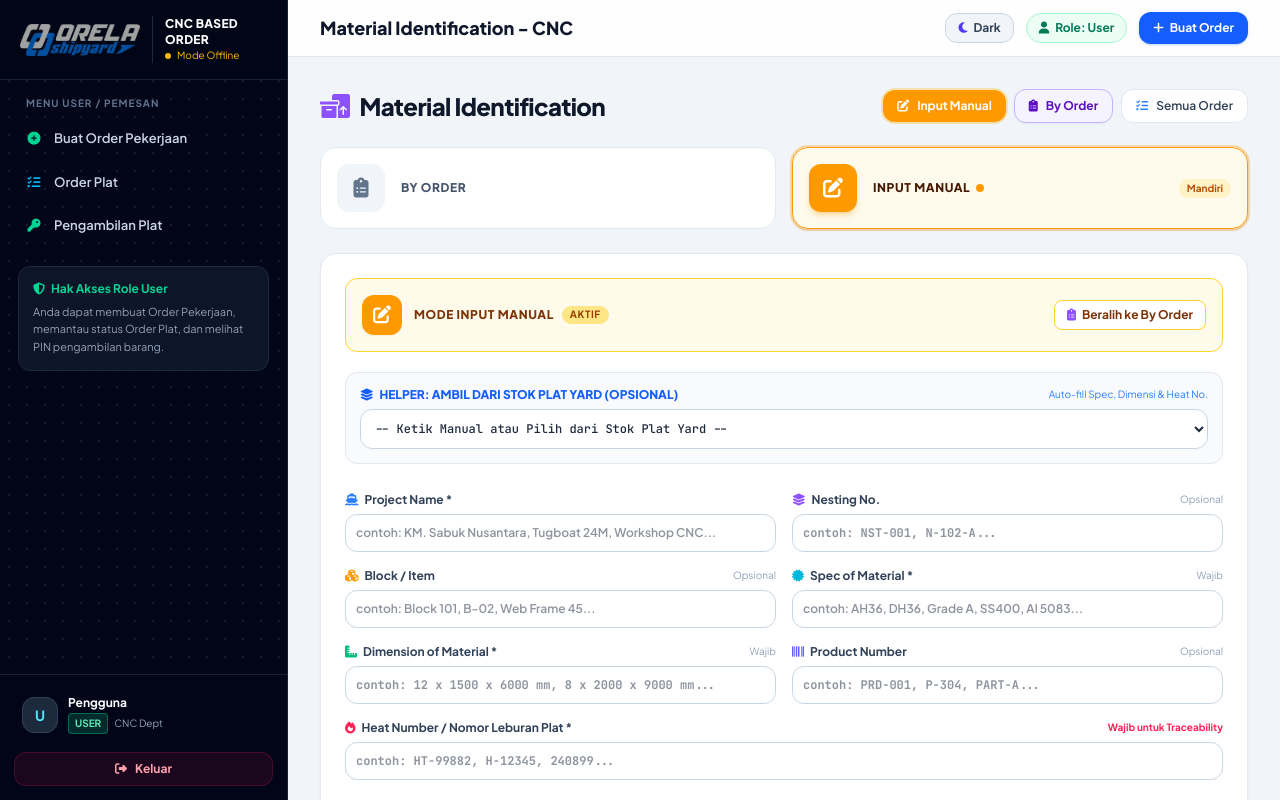
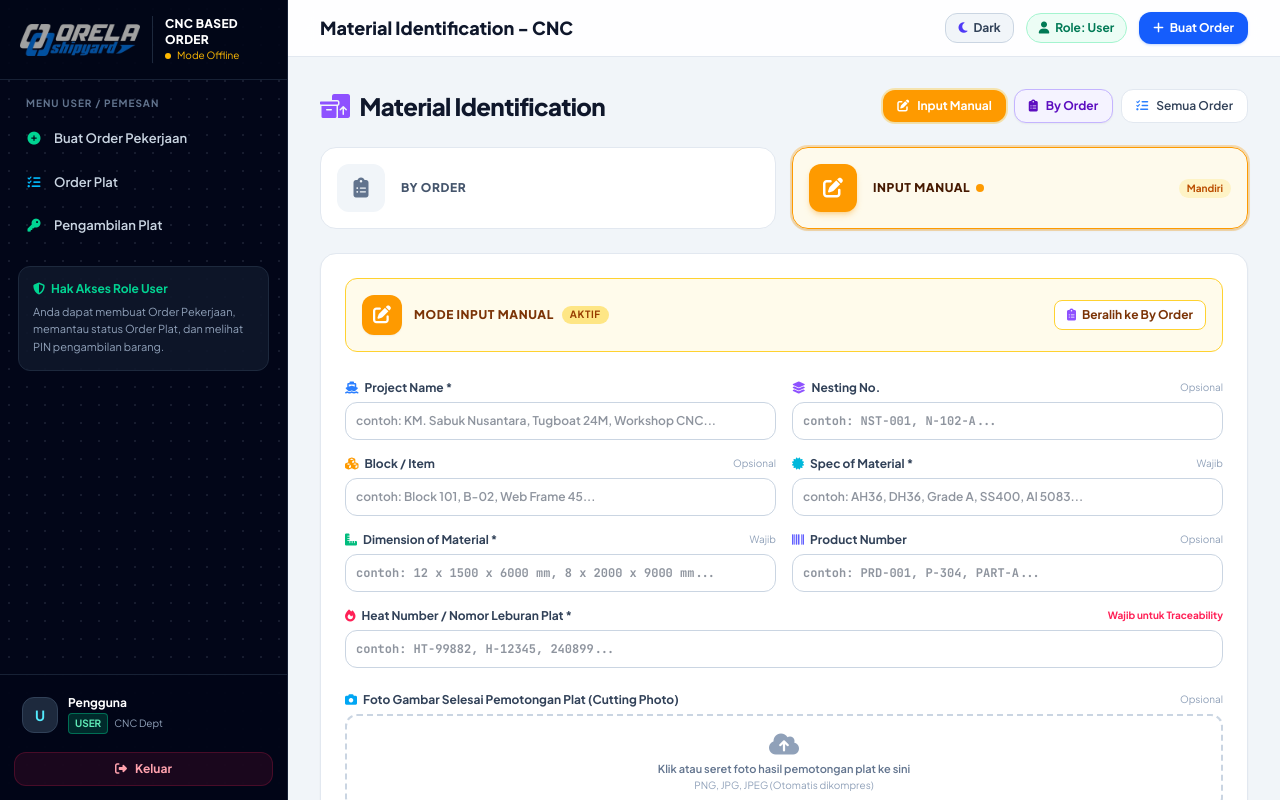
Before and after one commit to albidr30-cillowwall/cnc-database, a Nuxt app: page /estimation in a window 1280 px wide. Shown: the top 800 px of the page. Built offline with nearby package versions, Linux system fonts and the light colour scheme.

Commit message:
feat(estimation): hapus fitur helper ambil dari stok plat yard

```diff
--- a/pages/estimation.vue
+++ b/pages/estimation.vue
@@ -285,32 +285,6 @@
             <span>Beralih ke By Order</span>
           </button>
         </div>
-      </div>
-
-      <!-- ======================================================== -->
-      <!-- HELPER STOK PLAT YARD (BISA DIGUNAKAN DI KEDUA MODE)     -->
-      <!-- ======================================================== -->
-      <div
-        v-if="(activeMode === 'manual' || selectedOrder || viewingEstId) && !isLocked"
-        class="p-3.5 rounded-xl bg-slate-50 dark:bg-slate-950/70 border border-slate-200 dark:border-slate-800"
-      >
-        <label class="block text-xs font-bold text-slate-700 dark:text-slate-300 mb-1.5 flex items-center justify-between">
-          <span class="flex items-center gap-1.5 text-blue-600 dark:text-blue-400 font-extrabold uppercase">
-            <i class="fa-solid fa-layer-group"></i>
-            <span>Helper: Ambil dari Stok Plat Yard (Opsional)</span>
-          </span>
-          <span class="text-[10px] text-blue-500 font-normal">Auto-fill Spec, Dimensi & Heat No.</span>
-        </label>
-        <select
-          v-model="selectedPlateHelper"
-          @change="applyPlateHelper"
-          class="w-full bg-white dark:bg-slate-900 border border-slate-300 dark:border-slate-700 rounded-xl p-2.5 text-xs font-mono text-slate-800 dark:text-slate-200 outline-none focus:ring-2 focus:ring-blue-500"
-        >
-          <option :value="null">-- Ketik Manual atau Pilih dari Stok Plat Yard --</option>
-          <option v-for="plt in store.plates.value" :key="plt.id" :value="plt">
-            {{ plt.no_plat }} ({{ plt.grade }} {{ plt.material_type }} - {{ plt.tebal_mm }}mm) - Heat: {{ plt.heat_number }}
-          </option>
-        </select>
       </div>
 
       <!-- ======================================================== -->
@@ -682,7 +656,6 @@ const showAllOrders = ref(false)
 const selectedOrderId = ref<number | null>(null)
 const viewingEstId = ref<number | null>(null)
 const isLocked = ref(false)
-const selectedPlateHelper = ref<Plate | null>(null)
 const feedbackMsg = ref<{ text: string; type: 'success' | 'error' } | null>(null)
 
 // Form state with 7 standard cutting plan fields + image
@@ -744,7 +717,6 @@ function setMode(mode: 'order' | 'manual') {
 }
 
 function resetFormFields() {
-  selectedPlateHelper.value = null
   form.project_name = ''
   form.nesting_no = ''
   form.block_item = ''
@@ -760,14 +732,6 @@ function resetFormFields() {
 
 function resetToNewManual() {
   setMode('manual')
-}
-
-function applyPlateHelper() {
-  if (!selectedPlateHelper.value) return
-  const plt = selectedPlateHelper.value
-  form.spec_material = plt.grade && plt.grade !== '-' ? plt.grade : plt.material_type
-  form.dimension_material = `${plt.tebal_mm} x ${plt.lebar_mm} x ${plt.panjang_mm} mm`
-  form.heat_number = plt.heat_number && plt.heat_number !== '-' ? plt.heat_number : ''
 }
 
 // Populate form when selectedOrder changes in order mode
@@ -906,7 +870,6 @@ function handleViewEstimation(item: any) {
   form.product_number = cleanVal(item.product_number) || cleanVal(item.order?.ukuran_part) || ''
   form.heat_number = cleanVal(item.heat_number)
   cuttingImagePreview.value = item.cutting_image_url || ''
-  selectedPlateHelper.value = null
 
   // Scroll ke formulir atas agar operator langsung melihat detailnya
   window.scrollTo({ top: 0, behavior: 'smooth' })
```
